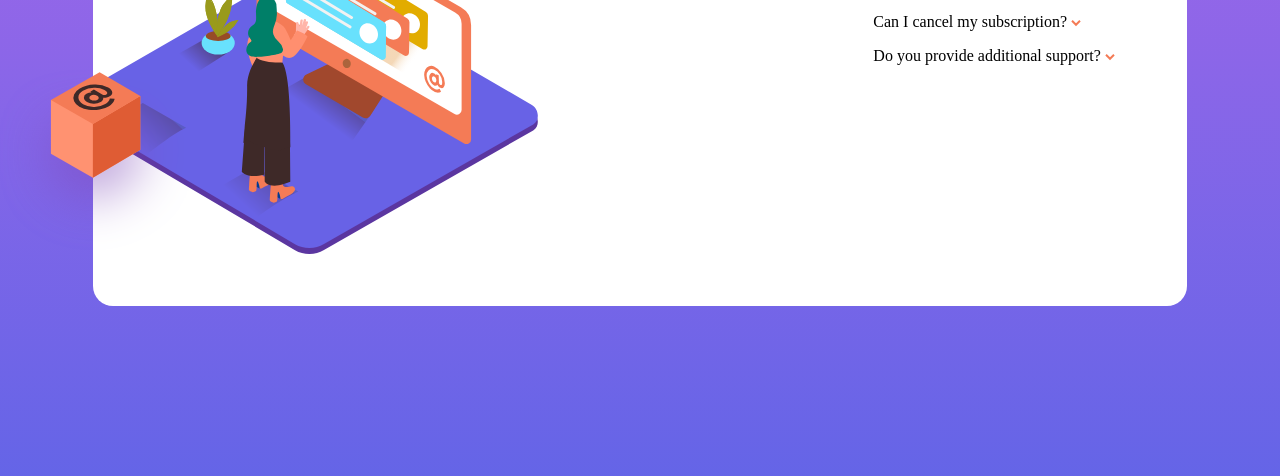
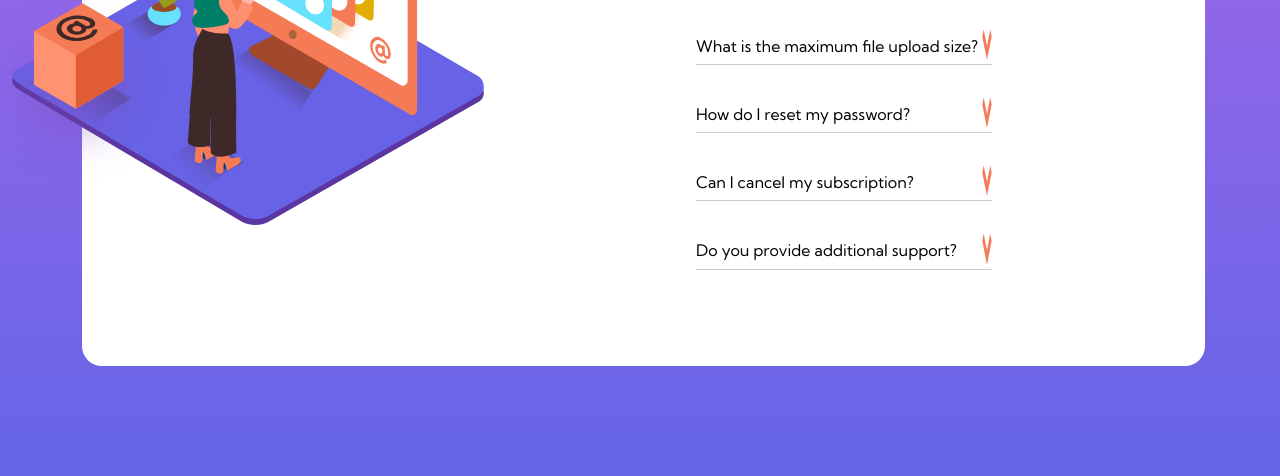
Before and after one commit to luckyayush777/FAQAccordion, a plain HTML site: page index.html in a window 1280 px wide. Shown: the part 324-800 px from the top of the page. Drawn offline with Linux system fonts and the light colour scheme.

Commit message:
Added alignments of the text elements

```diff
--- a/index.html
+++ b/index.html
@@ -1,6 +1,9 @@
 <!DOCTYPE html>
 <html lang="en">
   <head>
+    <link rel="preconnect" href="https://fonts.googleapis.com">
+    <link rel="preconnect" href="https://fonts.gstatic.com" crossorigin>
+    <link href="https://fonts.googleapis.com/css2?family=Kumbh+Sans:wght@400;700&display=swap" rel="stylesheet">s
     <meta charset="UTF-8">
     <meta name="viewport" content="width=device-width, initial-scale=1.0">
     <meta http-equiv="X-UA-Compatible" content="ie=edge">
@@ -13,27 +16,26 @@
         <img src="images/illustration-woman-online-desktop.svg">
         <img src="images/illustration-box-desktop.svg">
         </div>
-    <h1>
-        FAQ
-    </h1>
-    <div>
-        <p>
+
+    <div id="TextBox">
+    <h1>FAQ</h1>
+            <p class = "InnerLines">
                 How many team members can I invite?
                 <img src="images/icon-arrow-down.svg">
             </p>
-        <p>
+            <p class = "InnerLines">
                 What is the maximum file upload size?
                 <img src="images/icon-arrow-down.svg">
             </p>
-        <p>
+            <p class = "InnerLines">
                 How do I reset my password?
                 <img src="images/icon-arrow-down.svg">
             </p>
-        <p>
+            <p class = "InnerLines">
                 Can I cancel my subscription?
                 <img src="images/icon-arrow-down.svg">
             </p>
-        <p>
+            <p class = "InnerLines">
                 Do you provide additional support?
                 <img src="images/icon-arrow-down.svg">
             </p>
--- a/style.css
+++ b/style.css
@@ -11,6 +11,7 @@ body{
     background-repeat: no-repeat;
     background-attachment: fixed;
     background-image: linear-gradient(hsl(273, 75%, 66%), hsl(240, 73%, 65%));
+    font-family: 'Kumbh Sans', sans-serif;
 }
 
 #MainBox{
@@ -19,14 +20,38 @@ body{
     width: max-content;
     background-color: white;
     border-radius: 20px;
-    padding : 3em;
+    padding : 5em;
 }
 
 #ImageBox :nth-child(even){
-    transform: translate(-617px, 0px);
+    transform: translate(-655px, -40px);
+
 }
 
+#ImageBox img{
+    overflow: hidden;
+}
 #ImageBox :nth-child(odd)
 {
-    transform: translate(-75px, 0px);
+    transform: translate(-150px, 0px);
 }
+#TextBox + h1{
+    font-family: 'Kumbh Sans', sans-serif;;
+}
+#TextBox  {
+    display: flex;
+    flex-direction: column;
+    line-height: 220%;
+    transform: translate(-45%, 0px);
+    font-weight: 300;
+
+}
+.InnerLines{
+    display: flex;
+    flex-wrap: nowrap;
+    border-bottom: 1px solid rgb(205, 201, 201);
+}
+
+.InnerLines > img{
+    margin-left: auto;
+}
```
Lines whose indentation alone changed are shown as unchanged.
